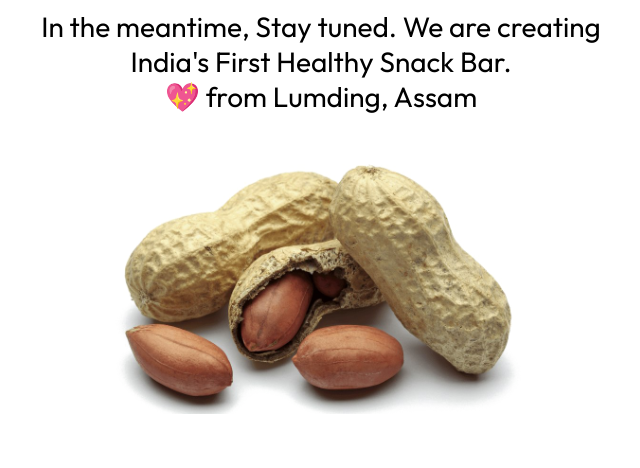
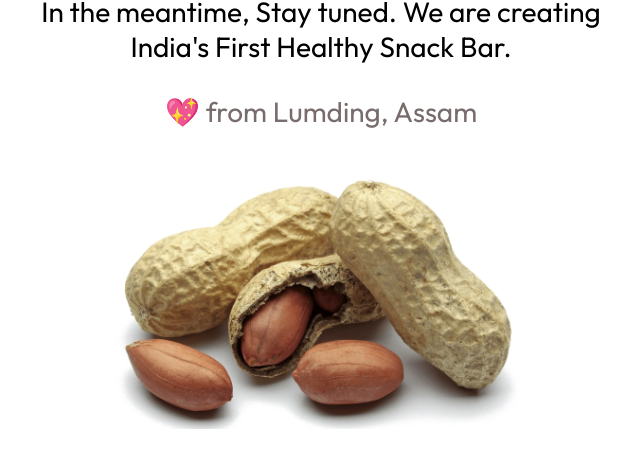
Before and after one commit to Tuhinangshu2022/coming_soon, a plain HTML site: page index.html in a window 1280 px wide. Shown: the part 330-798 px from the top of the page, without its empty margins (319-959 px from the left). Drawn offline with Linux system fonts and the light colour scheme.

Commit message:
Added Style for Location

```diff
--- a/assets/css/style.css
+++ b/assets/css/style.css
@@ -84,6 +84,11 @@ body {
   margin-right: auto;
 }
 
+.location {
+  margin-top: 3rem;
+  color: rgb(120, 108, 108);
+}
+
 .penut {
   margin-top: 5rem;
   height: 25rem;
```
